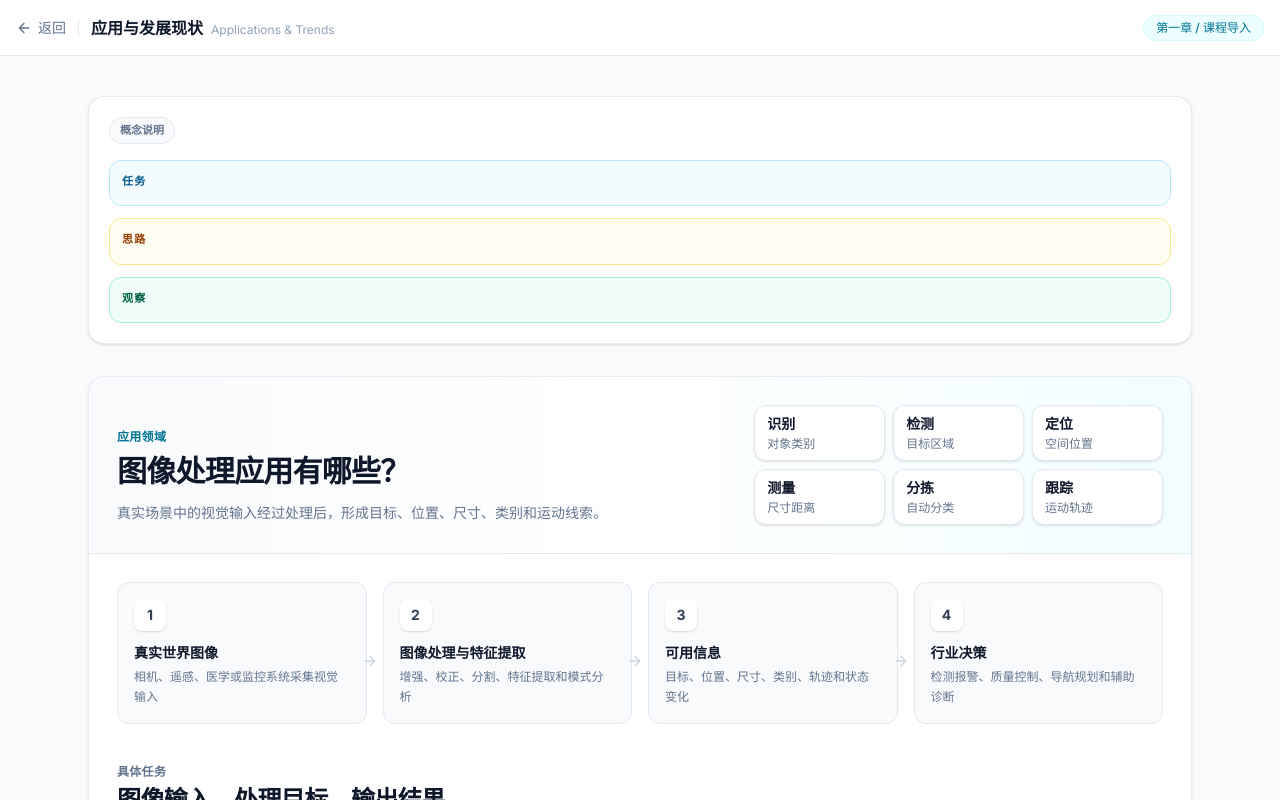
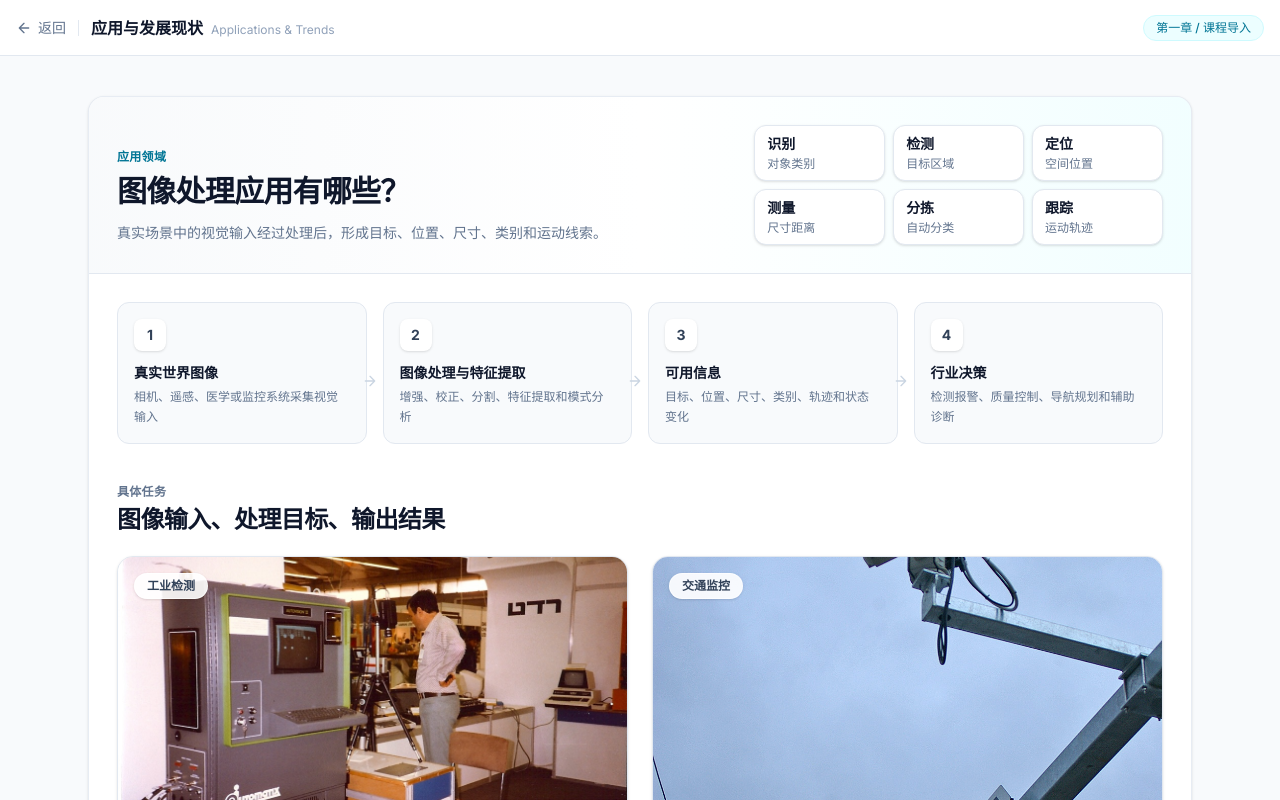
Before and after one commit to WhitePlusMS/Classical-CV-Lab, a Next.js app: page /concepts/applications-overview in a window 1280 px wide. Shown: the top 800 px of the page. Built offline with nearby package versions, Linux system fonts and the light colour scheme.

Commit message:
feat(ui): 移除应用概览页概念说明卡片

```diff
--- a/src/app/concepts/applications-overview/page.tsx
+++ b/src/app/concepts/applications-overview/page.tsx
@@ -3,7 +3,7 @@ import Image from 'next/image';
 import Link from 'next/link';
 import { usePathname } from 'next/navigation';
 import { CHAPTER_LABELS, NEXT_CONCEPT_MAP } from '@/components/ConceptLayout';
-import { ConceptIntro, CONCEPT_INTRO_CONTENT } from '@/components/teaching';
+
 import { resolveAssetPath } from '@/lib/utils/assetPath';
 const taskTypes = [
   { title: '识别', detail: '对象类别' },
@@ -298,12 +298,6 @@ export default function ApplicationsOverviewPage() {
       </header>
 
       <main className="mx-auto max-w-6xl px-6 py-10">
-        <section className="mb-8 overflow-hidden rounded-2xl border border-slate-200/80 bg-white shadow-sm">
-          <div className="px-5 py-5">
-            <ConceptIntro {...CONCEPT_INTRO_CONTENT['/concepts/applications-overview']} />
-          </div>
-        </section>
-
         <section className="overflow-hidden rounded-2xl border border-slate-200/80 bg-white shadow-sm">
           <div className="border-b border-slate-200 bg-gradient-to-r from-slate-50 via-white to-cyan-50/70 px-7 py-7">
             <div className="grid gap-6 lg:grid-cols-[1.2fr_0.8fr] lg:items-end">
```
